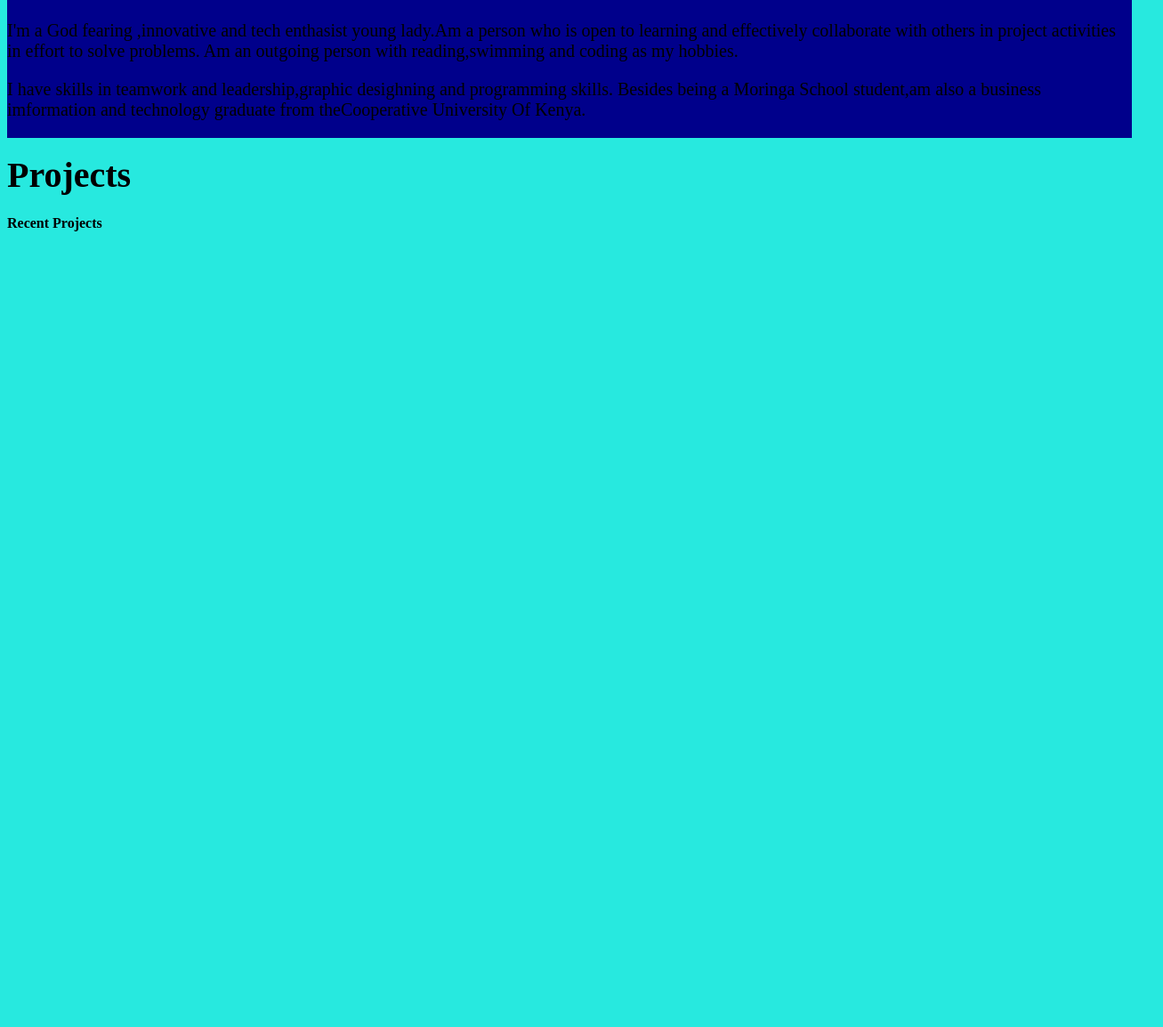
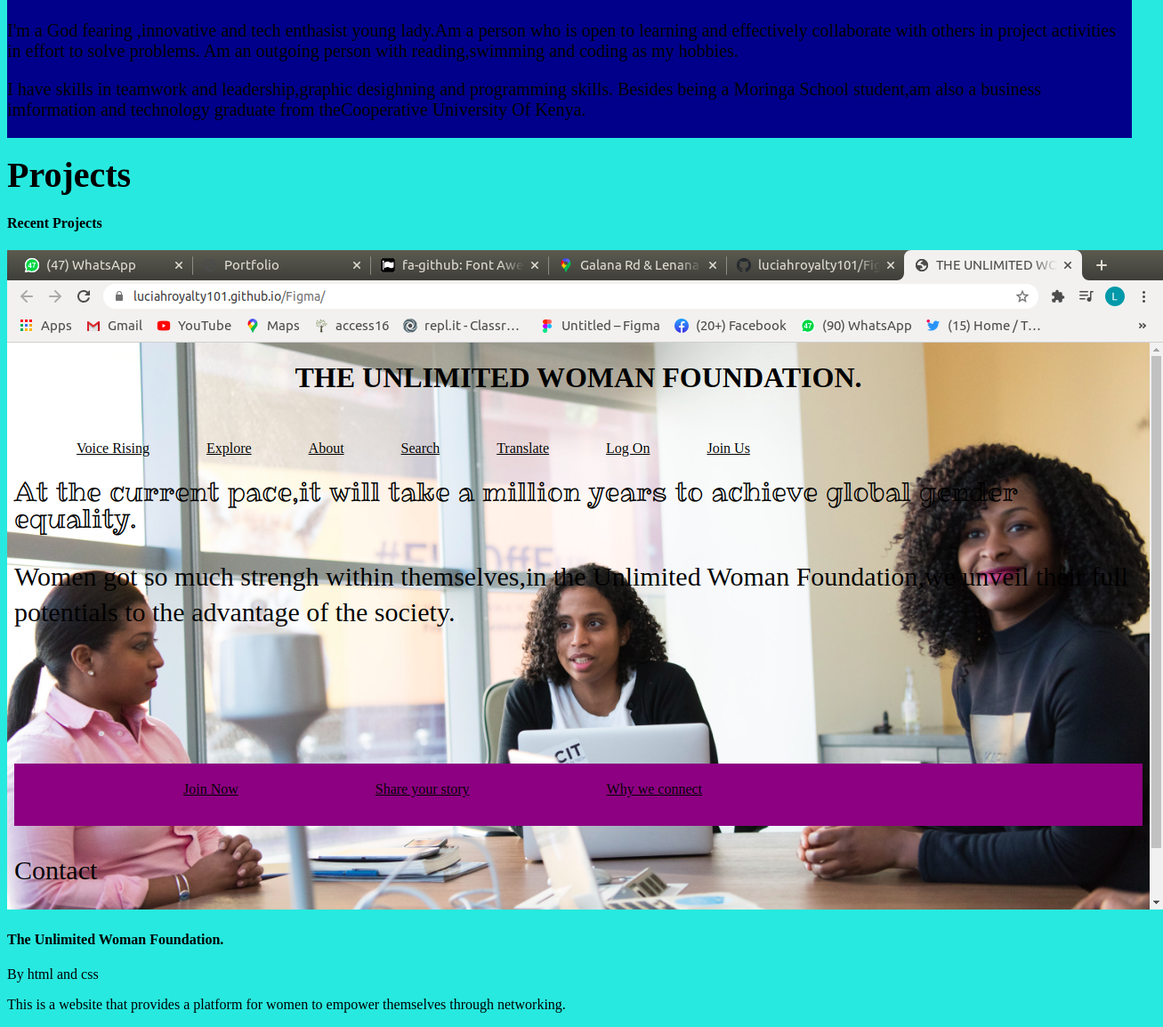
Before and after one commit to luciahroyalty101/my-portfolio, a plain HTML site: page index.html in a window 1280 px wide. Shown: the part 1154-2308 px from the top of the page at 89% size, 1307 px wide, since content can reach past the window. Before the commit the page ends 1435 px from the top, so only its background shows below. Drawn offline with Linux system fonts and the light colour scheme.

Commit message:
modified index.html and styled

```diff
--- a/css/styles.css
+++ b/css/styles.css
@@ -52,4 +52,4 @@ ul {
 }
 .classic{
     float: left;
-}
+    }
--- a/index.html
+++ b/index.html
@@ -35,6 +35,13 @@
     <div class="classic">
         <h3><span>Projects</span></h3>
         <h4>Recent Projects</h4>
+        <div id="women">
+        <img src="./img/Screenshot from 2020-09-25 12-00-40.png" alt="">
+        </div>
+        <h4>The Unlimited Woman Foundation.</h4>
+        <p>By html and css</p>
+        <p>This is a website that provides a platform for women to empower themselves through networking.</p>
+
     </div>
     <div id="Join Us">
         <p>Contact</p>
```
